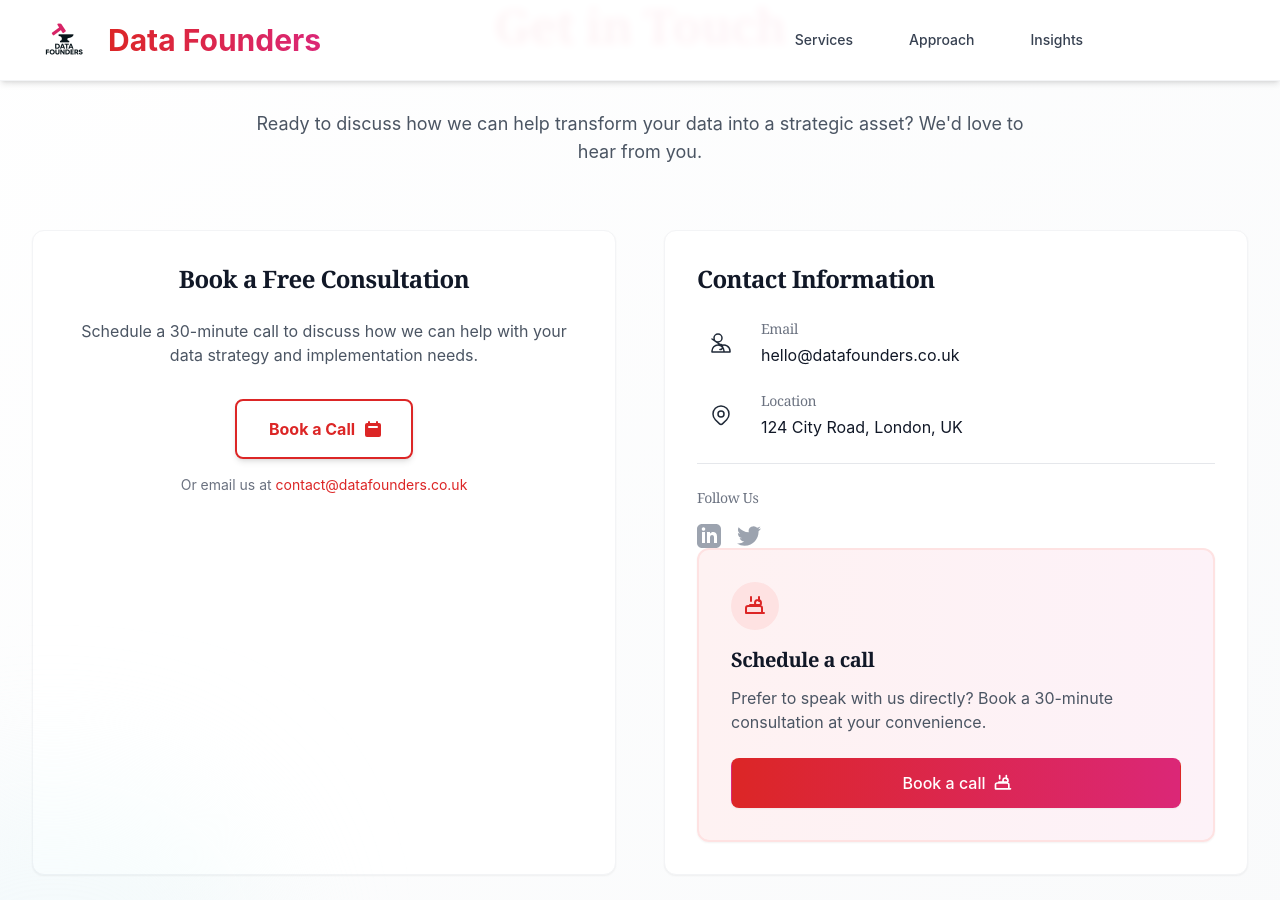
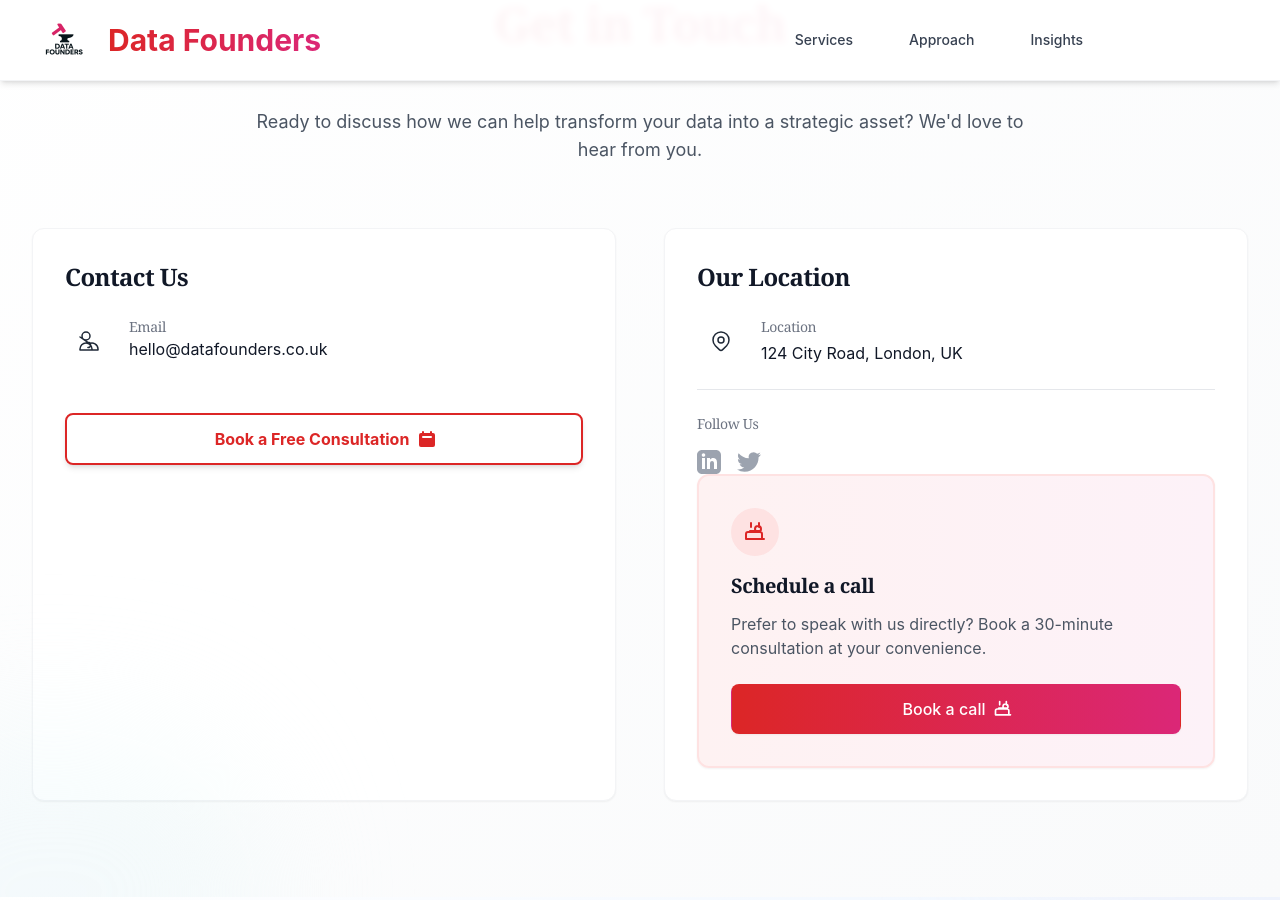
Before and after one commit to datafounders/datafounders.github.io, a Jekyll site: the page index.html, which Jekyll copies as it is, in a window 1280 px wide and 900 px high, scrolled down 2743 px. Built offline with Jekyll 4.4.1, drawn with Linux system fonts in a browser that asks for light colours; nearby versions of some CDN libraries; some of the changed text lies outside the part shown.

Commit message:
Update contact section: consolidate contact info and improve layout

```diff
--- a/index.html
+++ b/index.html
@@ -385,14 +385,13 @@
                     <div class="prose prose-lg mb-8">
                         <p>We help small to medium-sized enterprises build robust data capabilities, establish effective data teams, and implement AI strategies that drive measurable business outcomes.</p>
                     </div>
-                    <div class="flex flex-col sm:flex-row space-y-4 sm:space-y-0 sm:space-x-4">
-                        <a href="#contact" class="btn btn-primary">Schedule a Consultation</a>
-                        <a href="#services" class="inline-flex items-center justify-center px-8 py-4 border border-transparent text-base font-bold rounded-lg text-white bg-gradient-to-r from-red-600 to-pink-600 hover:from-red-700 hover:to-pink-700 focus:outline-none focus:ring-2 focus:ring-offset-2 focus:ring-red-500 shadow-lg hover:shadow-xl transition-all duration-300 transform hover:-translate-y-1">
-                                Explore Our Services
-                                <svg class="ml-2 -mr-1 w-5 h-5" fill="currentColor" viewBox="0 0 20 20" xmlns="http://www.w3.org/2000/svg">
-                                    <path fill-rule="evenodd" d="M10.293 5.293a1 1 0 011.414 0l4 4a1 1 0 010 1.414l-4 4a1 1 0 01-1.414-1.414L12.586 11H5a1 1 0 110-2h7.586l-2.293-2.293a1 1 0 010-1.414z" clip-rule="evenodd"></path>
+                    <div class="mt-8">
+                        <a href="https://calendly.com/adam-dathi-datafounders/30min" target="_blank" rel="noopener noreferrer" class="inline-flex items-center justify-center px-8 py-4 text-base font-bold text-white bg-gradient-to-r from-red-600 to-pink-600 hover:from-red-700 hover:to-pink-700 rounded-lg shadow-lg hover:shadow-xl transition-all duration-300 transform hover:-translate-y-1 focus:outline-none focus:ring-2 focus:ring-offset-2 focus:ring-red-500">
+                            Book a Free Consultation
+                            <svg class="ml-2 w-5 h-5" fill="none" stroke="currentColor" viewBox="0 0 24 24" xmlns="http://www.w3.org/2000/svg">
+                                <path stroke-linecap="round" stroke-linejoin="round" stroke-width="2" d="M8 7V3m8 4V3m-9 8h10m2 8v-5a2 2 0 00-2-2H5a2 2 0 00-2 2v5h18zm-4-7a3 3 0 100-6 3 3 0 000 6z"></path>
                             </svg>
-                            </a>button>
+                        </a>
                     </div>
                 </div>
                 <div class="relative fade-in" style="animation-delay: 100ms">
@@ -553,22 +552,8 @@
             </div>
 
             <div class="grid md:grid-cols-2 gap-12">
-                <div class="bg-white p-8 rounded-xl shadow-sm border border-gray-100 text-center">
-                    <h3 class="text-2xl font-semibold text-gray-900 mb-6">Book a Free Consultation</h3>
-                    <p class="text-gray-600 mb-8">Schedule a 30-minute call to discuss how we can help with your data strategy and implementation needs.</p>
-                    <a href="https://calendly.com/adam-dathi-datafounders/30min" target="_blank" rel="noopener noreferrer" class="inline-flex items-center justify-center px-8 py-4 border-2 border-red-600 text-base font-bold rounded-lg text-red-600 hover:bg-red-50 focus:outline-none focus:ring-2 focus:ring-offset-2 focus:ring-red-500 shadow-md hover:shadow-lg transition-all duration-300 transform hover:-translate-y-1">
-                        Book a Call
-                        <svg class="ml-2 -mr-1 w-5 h-5" fill="currentColor" viewBox="0 0 20 20" xmlns="http://www.w3.org/2000/svg">
-                            <path fill-rule="evenodd" d="M6 2a1 1 0 00-1 1v1H4a2 2 0 00-2 2v10a2 2 0 002 2h12a2 2 0 002-2V6a2 2 0 00-2-2h-1V3a1 1 0 10-2 0v1H7V3a1 1 0 00-1-1zm0 5a1 1 0 000 2h8a1 1 0 100-2H6z" clip-rule="evenodd"></path>
-                        </svg>
-                    </a>
-                    <p class="mt-4 text-sm text-gray-500">Or email us at <a href="mailto:contact@datafounders.co.uk" class="text-red-600 hover:underline">contact@datafounders.co.uk</a></p>
-                </div>
-
-                <div class="space-y-6">
                 <div class="bg-white p-8 rounded-xl shadow-sm border border-gray-100">
-                        <h3 class="text-2xl font-semibold text-gray-900 mb-6">Contact Information</h3>
-
+                    <h3 class="text-2xl font-semibold text-gray-900 mb-6">Contact Us</h3>
                     <div class="space-y-6">
                         <div class="flex items-start">
                             <div class="flex-shrink-0 h-12 w-12 rounded-full bg-accent.red/10 flex items-center justify-center">
@@ -578,9 +563,24 @@
                             </div>
                             <div class="ml-4">
                                 <h4 class="text-sm font-medium text-gray-500">Email</h4>
-                                    <p class="mt-1 text-gray-900">hello@datafounders.co.uk</p>
+                                <a href="mailto:hello@datafounders.co.uk" class="mt-1 text-gray-900 hover:text-red-600">hello@datafounders.co.uk</a>
                             </div>
                         </div>
+                        <div class="pt-6">
+                            <a href="https://calendly.com/adam-dathi-datafounders/30min" target="_blank" rel="noopener noreferrer" class="w-full inline-flex justify-center items-center px-6 py-3 border-2 border-red-600 text-base font-bold rounded-lg text-red-600 hover:bg-red-50 focus:outline-none focus:ring-2 focus:ring-offset-2 focus:ring-red-500 shadow-md hover:shadow-lg transition-all duration-300 transform hover:-translate-y-0.5">
+                                Book a Free Consultation
+                                <svg class="ml-2 -mr-1 w-5 h-5" fill="currentColor" viewBox="0 0 20 20" xmlns="http://www.w3.org/2000/svg">
+                                    <path fill-rule="evenodd" d="M6 2a1 1 0 00-1 1v1H4a2 2 0 00-2 2v10a2 2 0 002 2h12a2 2 0 002-2V6a2 2 0 00-2-2h-1V3a1 1 0 10-2 0v1H7V3a1 1 0 00-1-1zm0 5a1 1 0 000 2h8a1 1 0 100-2H6z" clip-rule="evenodd"></path>
+                                </svg>
+                            </a>
+                        </div>
+                    </div>
+                </div>
+
+                <div class="space-y-6">
+                    <div class="bg-white p-8 rounded-xl shadow-sm border border-gray-100">
+                        <h3 class="text-2xl font-semibold text-gray-900 mb-6">Our Location</h3>
+                        <div class="space-y-6">
 
                             <div class="flex items-start">
                                 <div class="flex-shrink-0 h-12 w-12 rounded-full bg-accent.red/10 flex items-center justify-center">
```
Lines whose indentation alone changed are shown as unchanged.
